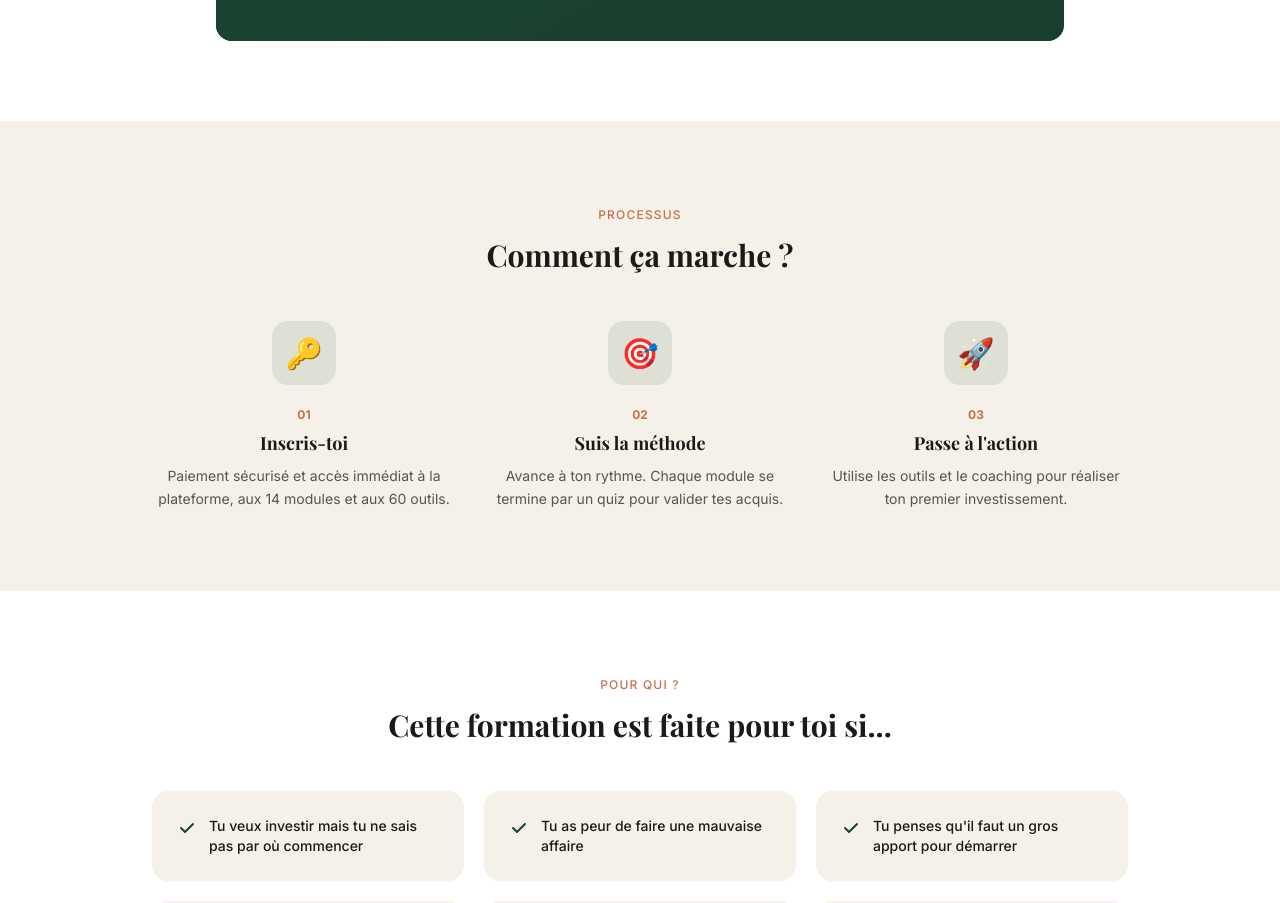
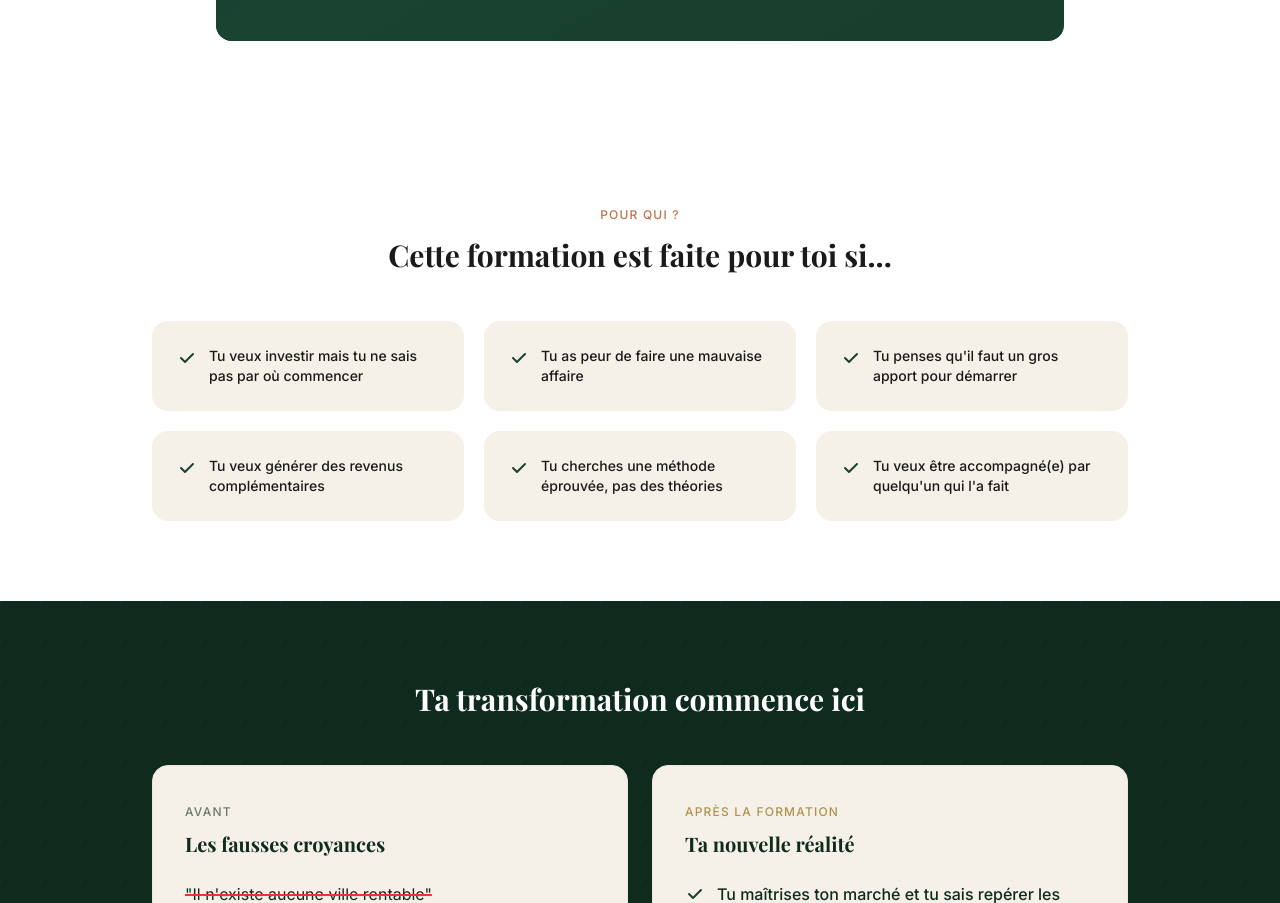
Before and after one commit to emeline-glitch/es-academy, a Next.js app: page /academy in a window 1280 px wide. Shown: the part 1420-2323 px from the top of the page. Built offline with nearby package versions, Linux system fonts and the light colour scheme; no server answers; a web font is replaced by a local one.

Commit message:
Academy : suppression section 'Comment ça marche ?'

```diff
--- a/src/app/academy/page.tsx
+++ b/src/app/academy/page.tsx
@@ -96,34 +96,6 @@ export default function AcademyPage() {
               </div>
             </div>
           </ScrollReveal>
-        </div>
-      </section>
-
-      {/* Comment ça marche — 3 étapes */}
-      <section className="py-20 bg-es-cream">
-        <div className="max-w-5xl mx-auto px-6">
-          <div className="text-center mb-12">
-            <span className="text-xs text-es-terracotta uppercase tracking-widest font-medium">Processus</span>
-            <h2 className="font-serif text-3xl font-bold text-es-text mt-3">Comment ça marche ?</h2>
-          </div>
-          <div className="grid md:grid-cols-3 gap-8">
-            {[
-              { step: "01", title: "Inscris-toi", desc: "Paiement sécurisé et accès immédiat à la plateforme, aux 14 modules et aux 60 outils.", icon: "🔑" },
-              { step: "02", title: "Suis la méthode", desc: "Avance à ton rythme. Chaque module se termine par un quiz pour valider tes acquis.", icon: "🎯" },
-              { step: "03", title: "Passe à l'action", desc: "Utilise les outils et le coaching pour réaliser ton premier investissement.", icon: "🚀" },
-            ].map((item, i) => (
-              <ScrollReveal key={i} delay={i * 150}>
-                <div className="text-center">
-                  <div className="w-16 h-16 mx-auto mb-4 rounded-2xl bg-es-green/10 flex items-center justify-center text-3xl">
-                    {item.icon}
-                  </div>
-                  <span className="text-xs text-es-terracotta font-bold">{item.step}</span>
-                  <h3 className="font-serif text-lg font-bold text-es-text mt-1 mb-2">{item.title}</h3>
-                  <p className="text-sm text-es-text-muted leading-relaxed">{item.desc}</p>
-                </div>
-              </ScrollReveal>
-            ))}
-          </div>
         </div>
       </section>
 
```
